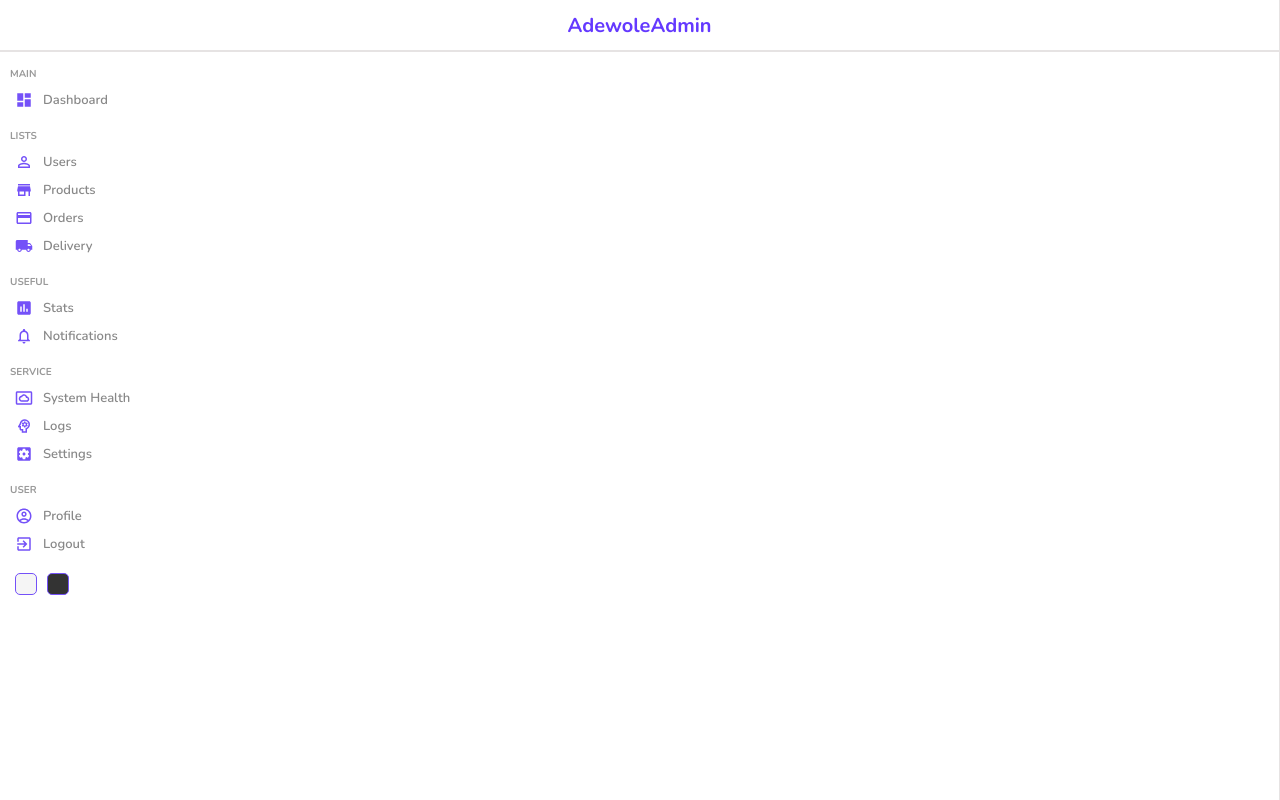
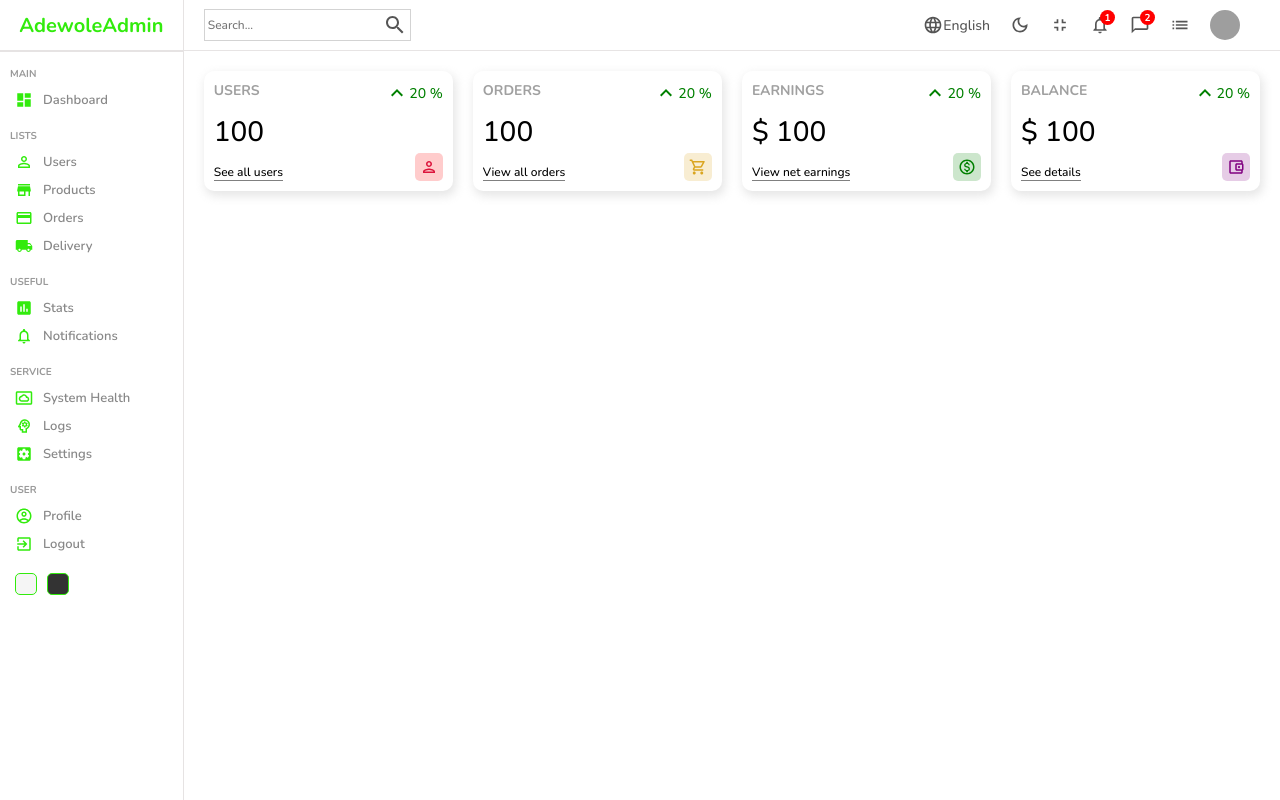
Before and after one commit to AdewoleCode/Administration-dashboard-UI, a React (Create React App) app: page / in a window 1280 px wide. Built offline with nearby package versions, Linux system fonts and the light colour scheme; grey boxes are pictures that could not be loaded.

Commit message:
created reusable widget component and rendered in homepage

```diff
--- a/src/components/navbar/Navbar.jsx
+++ b/src/components/navbar/Navbar.jsx
@@ -9,7 +9,7 @@
 // import { DarkModeContext } from "../../context/darkModeContext";
 // import { useContext } from "react";
 
-const Navbar = () => {
+const NavBar = () => {
 //   const { dispatch } = useContext(DarkModeContext);
 
   return (
@@ -57,4 +57,4 @@
   );
 };
 
-export default Navbar;
+export default NavBar;
--- a/src/components/navbar/Navbar.scss
+++ b/src/components/navbar/Navbar.scss
@@ -1,5 +1,5 @@
 .navbar {
-    height: 200px;
+    height: 50px;
     border-bottom: 0.5px solid rgb(231, 228, 228);
     display: flex;
     align-items: center;
--- a/src/components/sidebar/Sidebar.scss
+++ b/src/components/sidebar/Sidebar.scss
@@ -13,7 +13,7 @@
       .logo {
         font-size: 20px;
         font-weight: bold;
-        color: #6439ff;
+        color: rgb(50, 235, 13);
       }
     }
 
@@ -50,7 +50,7 @@
 
           .icon {
             font-size: 18px;
-            color: #7451f8;
+            color: rgb(50, 235, 13);
           }
 
           span{
@@ -72,7 +72,7 @@
             width: 20px;
             height: 20px;
             border-radius: 5px;
-            border: 1px solid #7451f8;
+            border: 1px solid rgb(50, 235, 13);
             cursor: pointer;
             margin: 5px;
 
@@ -83,7 +83,7 @@
                 background-color: #333;
             }
             &:nth-child(3){
-                background-color: darkblue;
+                background-color: rgb(17, 209, 91);
             }
         }
     }
--- /dev/null
+++ b/src/components/widget/Widget.jsx
@@ -0,0 +1,101 @@
+import "./Widget.scss";
+import KeyboardArrowUpIcon from "@mui/icons-material/KeyboardArrowUp";
+import PersonOutlinedIcon from "@mui/icons-material/PersonOutlined";
+import AccountBalanceWalletOutlinedIcon from "@mui/icons-material/AccountBalanceWalletOutlined";
+import ShoppingCartOutlinedIcon from "@mui/icons-material/ShoppingCartOutlined";
+import MonetizationOnOutlinedIcon from "@mui/icons-material/MonetizationOnOutlined";
+
+const Widget = ({ type }) => {
+  let data;
+
+  //temporary
+  const amount = 100;
+  const diff = 20;
+
+  switch (type) {
+    case "user":
+      data = {
+        title: "USERS",
+        isMoney: false,
+        link: "See all users",
+        icon: (
+          <PersonOutlinedIcon
+            className="icon"
+            style={{
+              color: "crimson",
+              backgroundColor: "rgba(255, 0, 0, 0.2)",
+            }}
+          />
+        ),
+      };
+      break;
+    case "order":
+      data = {
+        title: "ORDERS",
+        isMoney: false,
+        link: "View all orders",
+        icon: (
+          <ShoppingCartOutlinedIcon
+            className="icon"
+            style={{
+              backgroundColor: "rgba(218, 165, 32, 0.2)",
+              color: "goldenrod",
+            }}
+          />
+        ),
+      };
+      break;
+    case "earning":
+      data = {
+        title: "EARNINGS",
+        isMoney: true,
+        link: "View net earnings",
+        icon: (
+          <MonetizationOnOutlinedIcon
+            className="icon"
+            style={{ backgroundColor: "rgba(0, 128, 0, 0.2)", color: "green" }}
+          />
+        ),
+      };
+      break;
+    case "balance":
+      data = {
+        title: "BALANCE",
+        isMoney: true,
+        link: "See details",
+        icon: (
+          <AccountBalanceWalletOutlinedIcon
+            className="icon"
+            style={{
+              backgroundColor: "rgba(128, 0, 128, 0.2)",
+              color: "purple",
+            }}
+          />
+        ),
+      };
+      break;
+    default:
+      break;
+  }
+
+  return (
+    <div className="widget">
+      <div className="left">
+        <span className="title">{data?.title}</span>
+        <span className="counter">
+          {data?.isMoney && "$"} {amount}
+        </span>
+        <span className="link">{data?.link}</span>
+      </div>
+      <div className="right">
+        <div className="percentage positive">
+          <KeyboardArrowUpIcon />
+          {diff} %
+        </div>
+        {data?.icon}
+      </div>
+    </div>
+  );
+};
+
+export default Widget;
--- /dev/null
+++ b/src/components/widget/Widget.scss
@@ -0,0 +1,54 @@
+.widget {
+    display: flex;
+    justify-content: space-between;
+    flex: 1;
+    padding: 10px;
+    -webkit-box-shadow: 2px 4px 10px 1px rgba(0, 0, 0, 0.47);
+    box-shadow: 2px 4px 10px 1px rgba(201, 201, 201, 0.47);
+    border-radius: 10px;
+    height: 100px;
+
+    .left,
+    .right {
+      display: flex;
+      flex-direction: column;
+      justify-content: space-between;
+
+      .title {
+        font-weight: bold;
+        font-size: 14px;
+        color: rgb(160, 160, 160);
+      }
+
+      .counter {
+        font-size: 28px;
+        font-weight: 300;
+      }
+
+      .link {
+        width: max-content;
+        font-size: 12px;
+        border-bottom: 1px solid gray;
+      }
+
+      .percentage {
+        display: flex;
+        align-items: center;
+        font-size: 14px;
+
+        &.positive {
+          color: green;
+        }
+        &.negative {
+          color: red;
+        }
+      }
+
+      .icon {
+        font-size: 18px;
+        padding: 5px;
+        border-radius: 5px;
+        align-self: flex-end;
+      }
+    }
+  }
--- a/src/pages/home/Home.jsx
+++ b/src/pages/home/Home.jsx
@@ -1,11 +1,22 @@
 import React from 'react'
 import "./Home.scss"
 import Sidebar from '../../components/sidebar/Sidebar'
+import NavBar from "../../components/navbar/Navbar"
+import Widget from '../../components/widget/Widget'
 
 const Home = () => {
   return (
-    <div>
+    <div className="home">
         <Sidebar />
+        <div className="homeContainer">
+          <NavBar />
+          <div className="widgets">
+            <Widget type="user" />
+            <Widget  type="order"/>
+            <Widget  type="earning"/>
+            <Widget  type="balance"/>
+          </div>
+        </div>
     </div>
   )
 }
```
